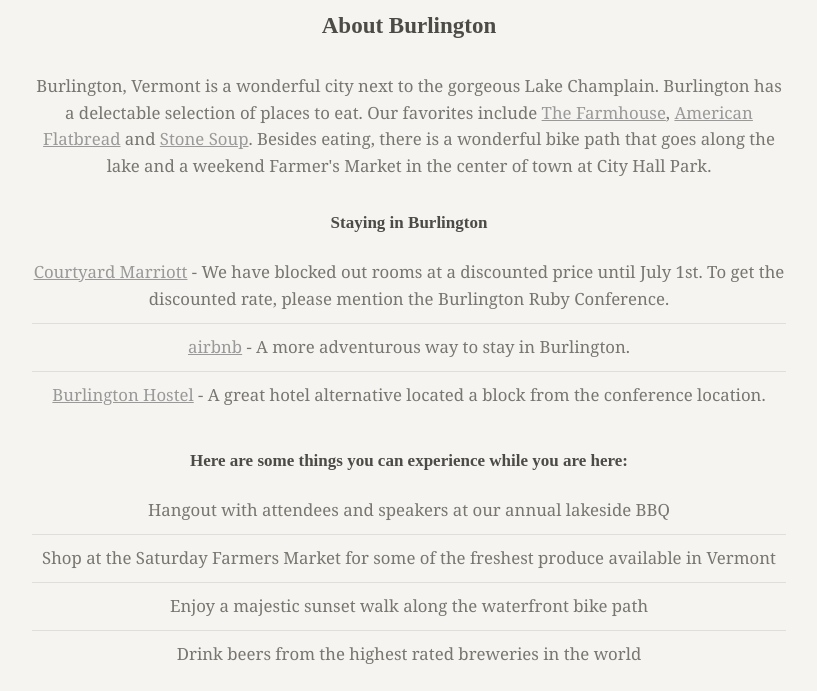
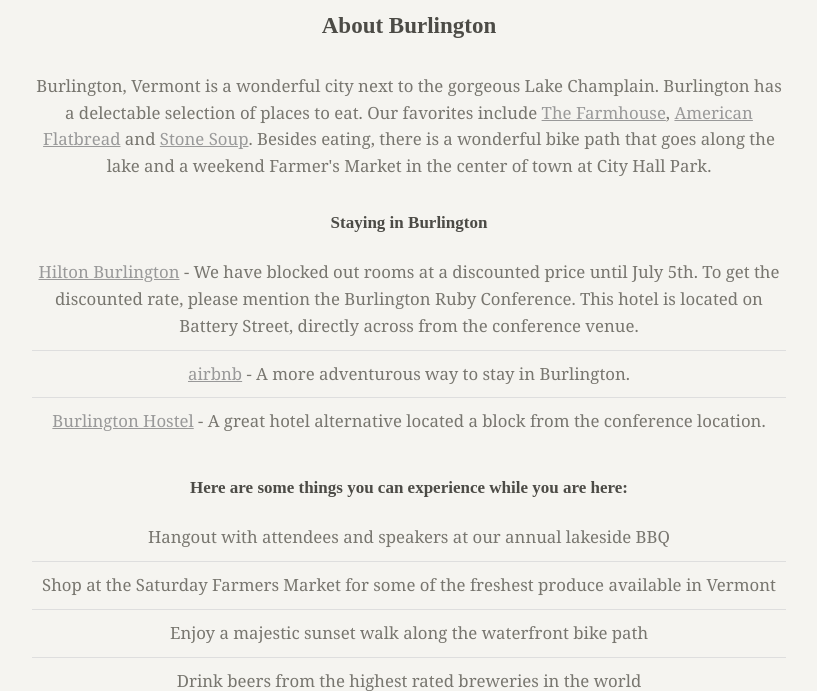
Before and after one commit to burlingtonruby/buruco2013, a Jekyll site: the page built from index.html, in a window 1280 px wide and 900 px high, scrolled down 4448 px, cut to the strip 0-691 px from the top of the window. Shown: the whole strip, without its empty margins (231-1048 px from the left). Built offline with Jekyll 4.4.1, drawn with Linux system fonts in a browser that asks for light colours; nearby versions of some CDN libraries.

Commit message:
Updating hotel link and description

```diff
--- a/index.html
+++ b/index.html
@@ -268,10 +268,10 @@
       <h5>Staying in Burlington</h5>
       <ul>
         <li><a
-          href="http://www.marriott.com/hotels/travel/btvdt-courtyard-burlington-harbor/">Courtyard
-          Marriott</a> - We have blocked out rooms at a discounted price until
-        July 1st. To get the discounted rate, please mention the Burlington
-        Ruby Conference.</li>
+          href="http://www.hilton.com/en/hi/groups/personalized/B/BTTVTHF-BRC-20130802/index.jhtml?WT.mc_id=POG">Hilton
+          Burlington</a> - We have blocked out rooms at a discounted price until
+        July 5th. To get the discounted rate, please mention the Burlington
+        Ruby Conference. This hotel is located on Battery Street, directly across from the conference venue.</li>
         <li><a
           href="https://www.airbnb.com/s?location=Burlington%2C+VT&checkin=08%2F02%2F2013&checkout=08%2F04%2F2013&guests=1">
           airbnb</a> - A more adventurous way to stay in Burlington.</li>
```
